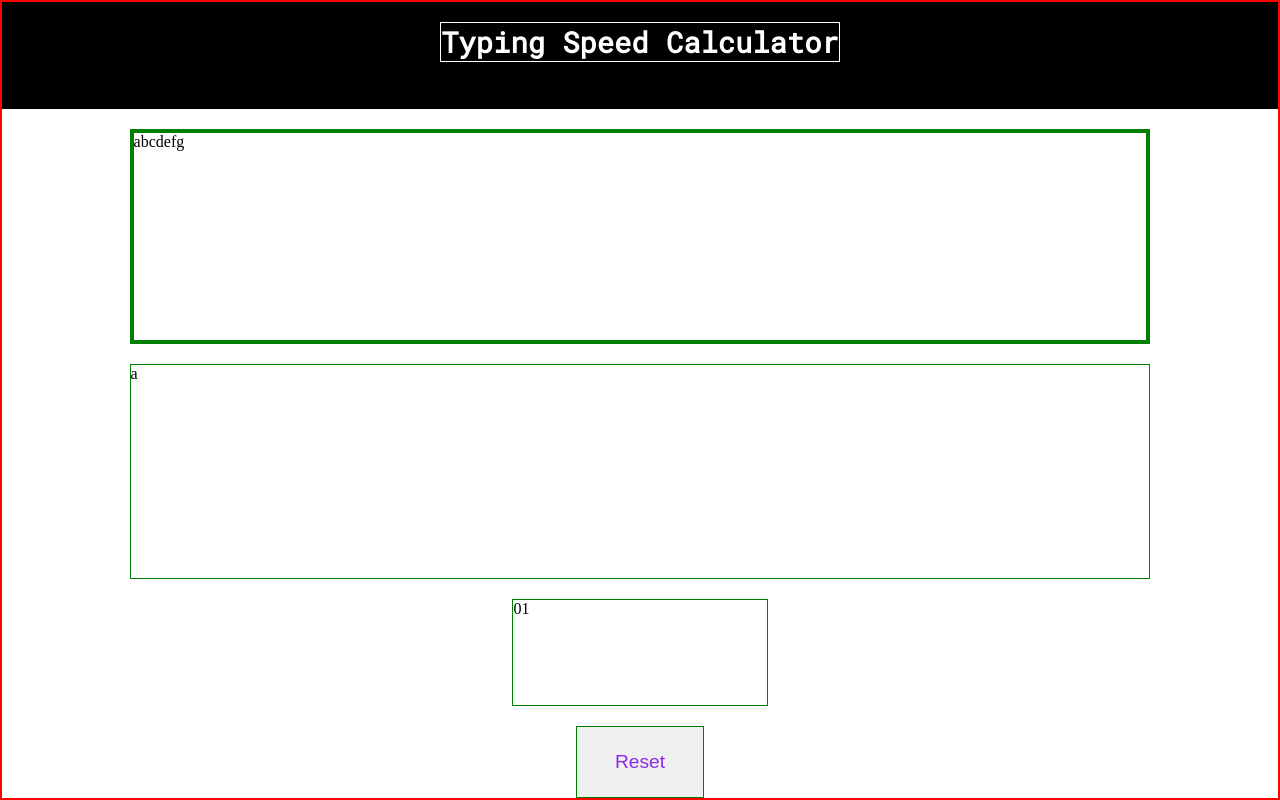
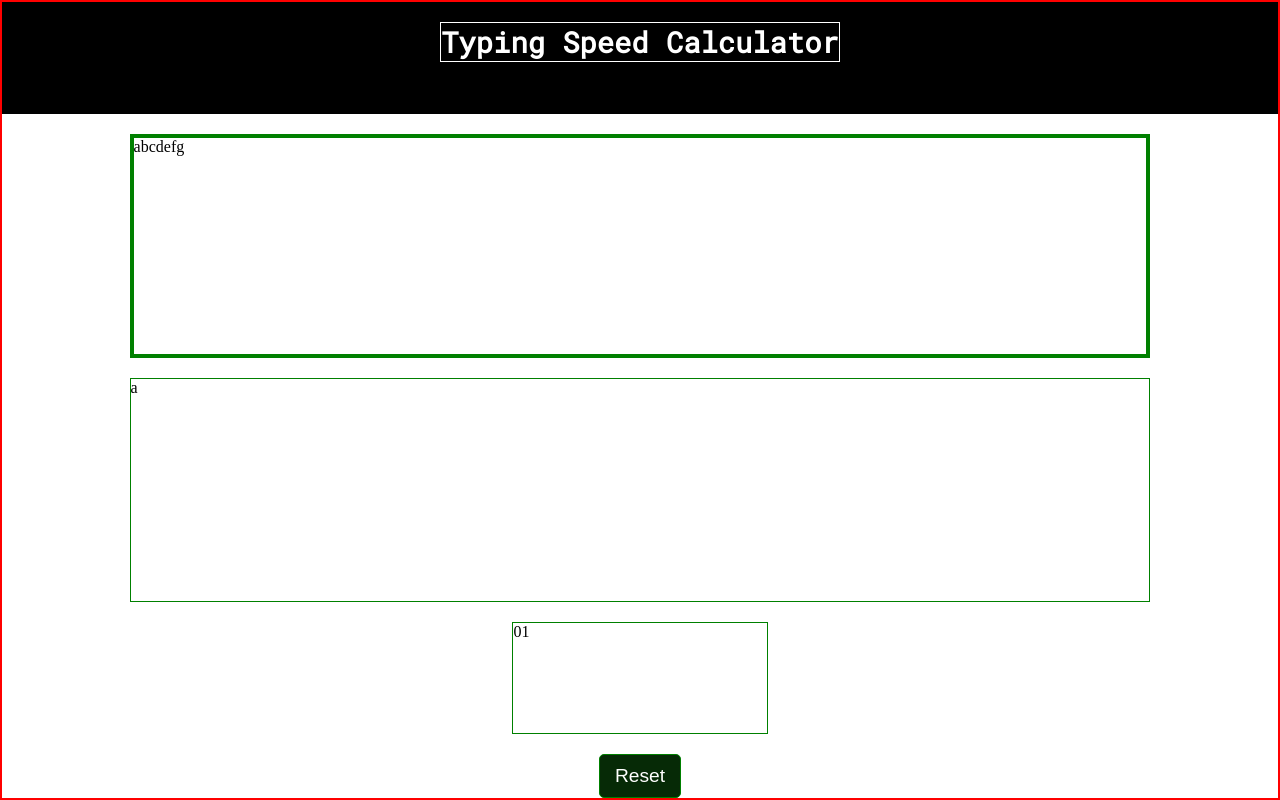
Before and after one commit to Sajal24/5-Vanilla-JS-Projects, a plain HTML site: page P06_TypingSpeedApp/index.html in a window 1280 px wide. Drawn offline with Linux system fonts and the light colour scheme.

Commit message:
updates in P06

```diff
--- a/P06_TypingSpeedApp/styles.css
+++ b/P06_TypingSpeedApp/styles.css
@@ -59,10 +59,14 @@ body {
 .btn {
   /* display: inline-block; */
   border: 1px solid green;
-  height: 10%;
-  width: 10%;
-  /* background-color: black; */
-  color: blueviolet;
+  border-radius: 5px;
+  padding: 10px 15px;
+  background-color: rgb(6, 42, 6);
+  color: white;
   font-size: larger;
   margin: 0 auto;
 }
+
+.btn:hover {
+  background-color: rgb(45, 129, 45);
+}
```
Also changed, not shown: P06_TypingSpeedApp/script.js (+7 -0 lines).
